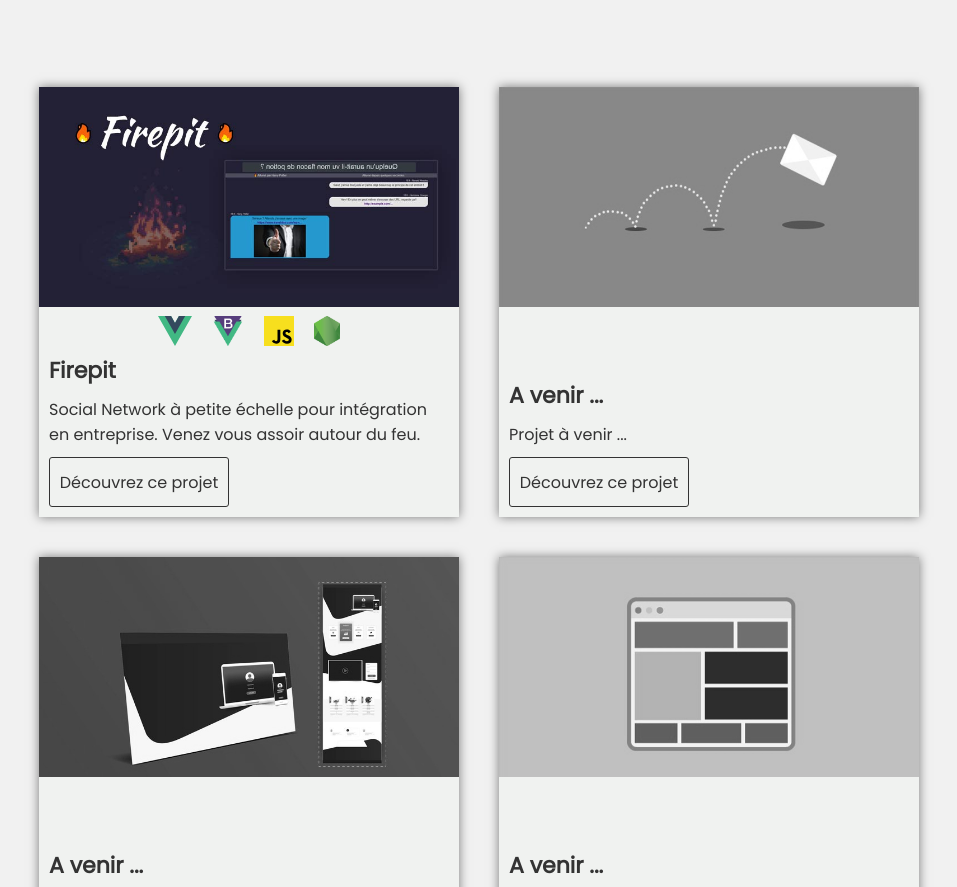
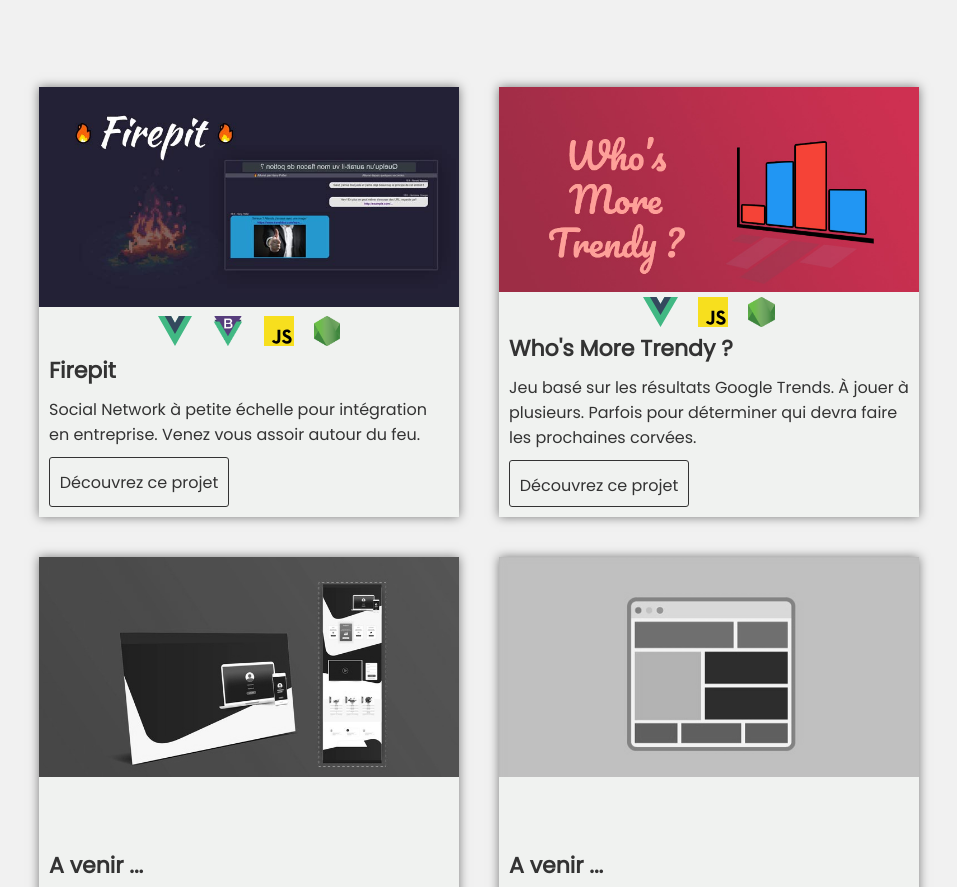
Before and after one commit to CptConi/Portfolio, a website: page index.html in a window 1280 px wide. Shown: the part 2050-2937 px from the top of the page, without its empty margins (161-1118 px from the left). Drawn offline with nearby package versions, Linux system fonts and the light colour scheme; a script that the page names is missing.

Commit message:
whos more trendy add to project list

```diff
--- a/index.html
+++ b/index.html
@@ -51,7 +51,6 @@
 		<nav class="nav-gauche">
 			<div class="blocs-menu">
 				<div class="cercle-portrait">
-					<!-- <img src="./ressources/portrait-min.jpg" alt="Photo de Nicolas" /> -->
 				</div>
 			</div>
 			<div class="blocs-menu">
@@ -172,7 +171,7 @@
 			<div class="container-portfolio">
 				<div class="item vague1">
 					<div class="cont-img-port">
-						<img src="./ressources/firepit-projet.jpg" alt="Image portfolio" />
+						<img src="./ressources/firepit-projet.jpg" alt="Miniature portfolio projet Firepit" />
 					</div>
 					<div class="item-techno">
 						<img src="./ressources/Vue-logo.svg" alt="logo Vue.js" class="icon-techno" />
@@ -189,11 +188,16 @@
 
 				<div class="item vague1">
 					<div class="cont-img-port">
-						<img src="./ressources/animcss.jpg" alt="Image portfolio" class="grey-tint" />
+						<img src="./ressources/trendy-projet.jpg" alt="Miniature portfolio projet Who's More Trendy ?"/>
 					</div>
-					<h3>A venir ...</h3>
-					<p>Projet à venir ...</p>
-					<a href="#" class="btn-projet">Découvrez ce projet</a>
+					<div class="item-techno">
+						<img src="./ressources/Vue-logo.svg" alt="logo Vue.js" class="icon-techno" />
+						<img src="./ressources/javascript-logo.svg" alt="logo JavaScript" class="icon-techno" />
+						<img src="./ressources/nodejs-logo.png" alt="logo Node.js" class="icon-techno" />
+					</div>
+					<h3>Who's More Trendy ?</h3>
+					<p>Jeu basé sur les résultats Google Trends. À jouer à plusieurs. Parfois pour déterminer qui devra faire les prochaines corvées.</p>
+					<a href="https://whos-more-trendy.vercel.app/" class="btn-projet">Découvrez ce projet</a>
 				</div>
 				<div class="item vague1">
 					<div class="cont-img-port">
```
Also changed, not shown: ressources/trendy-projet.jpg (added), 1 other file.
